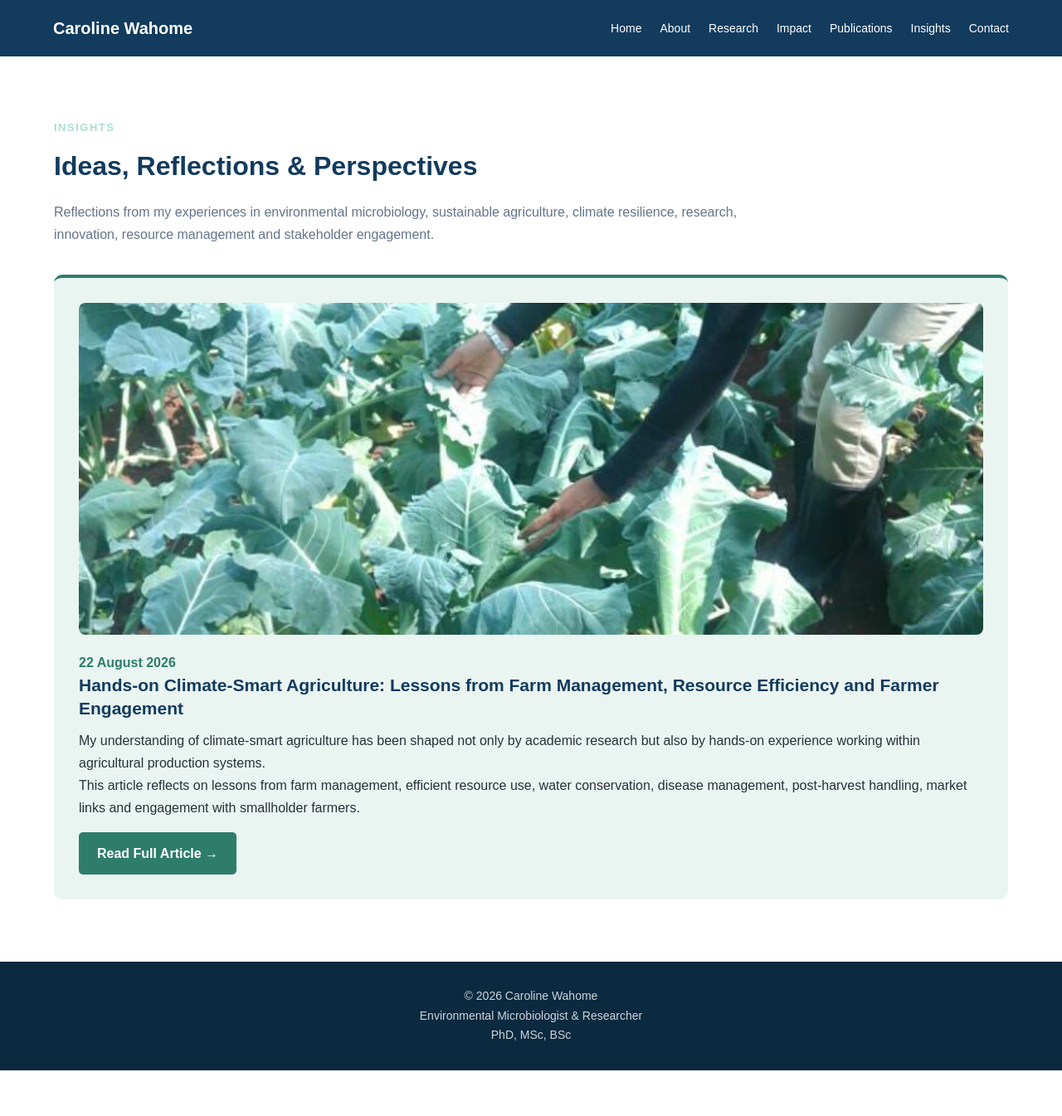
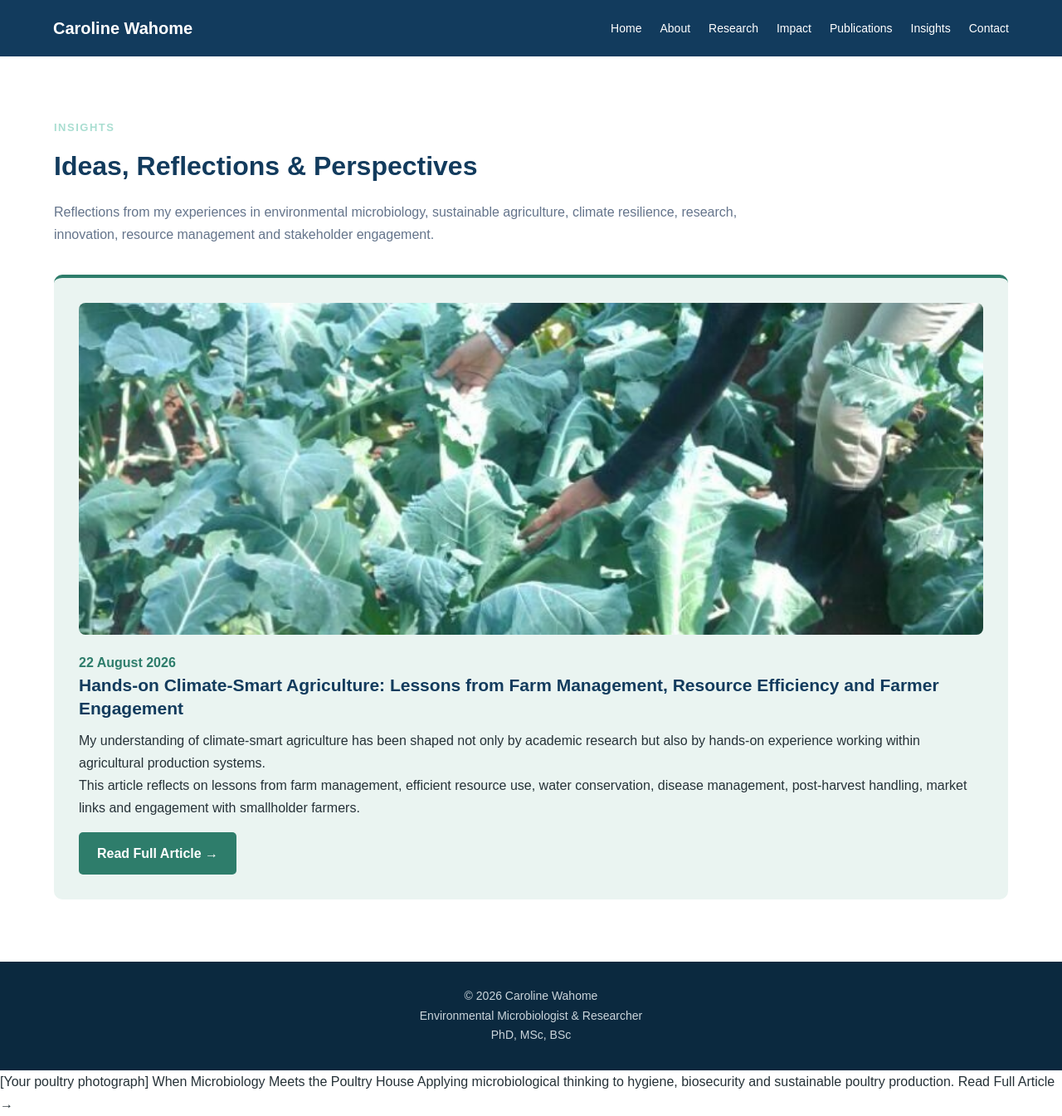
Before and after one commit to Caroline-Wahome/Caroline-Wahome.github.io, a Jekyll site: the page insights.html, which Jekyll copies as it is, in a window 1280 px wide and 1345 px high. Shown: the whole window at 83% size. Built offline with Jekyll 4.4.1, drawn with Linux system fonts in a browser that asks for light colours.

Commit message:
Update insights.html

```diff
--- a/insights.html
+++ b/insights.html
@@ -197,3 +197,11 @@
 </body>
 
 </html>
+[Your poultry photograph]
+
+When Microbiology Meets the Poultry House
+
+Applying microbiological thinking to hygiene,
+biosecurity and sustainable poultry production.
+
+Read Full Article →
```
